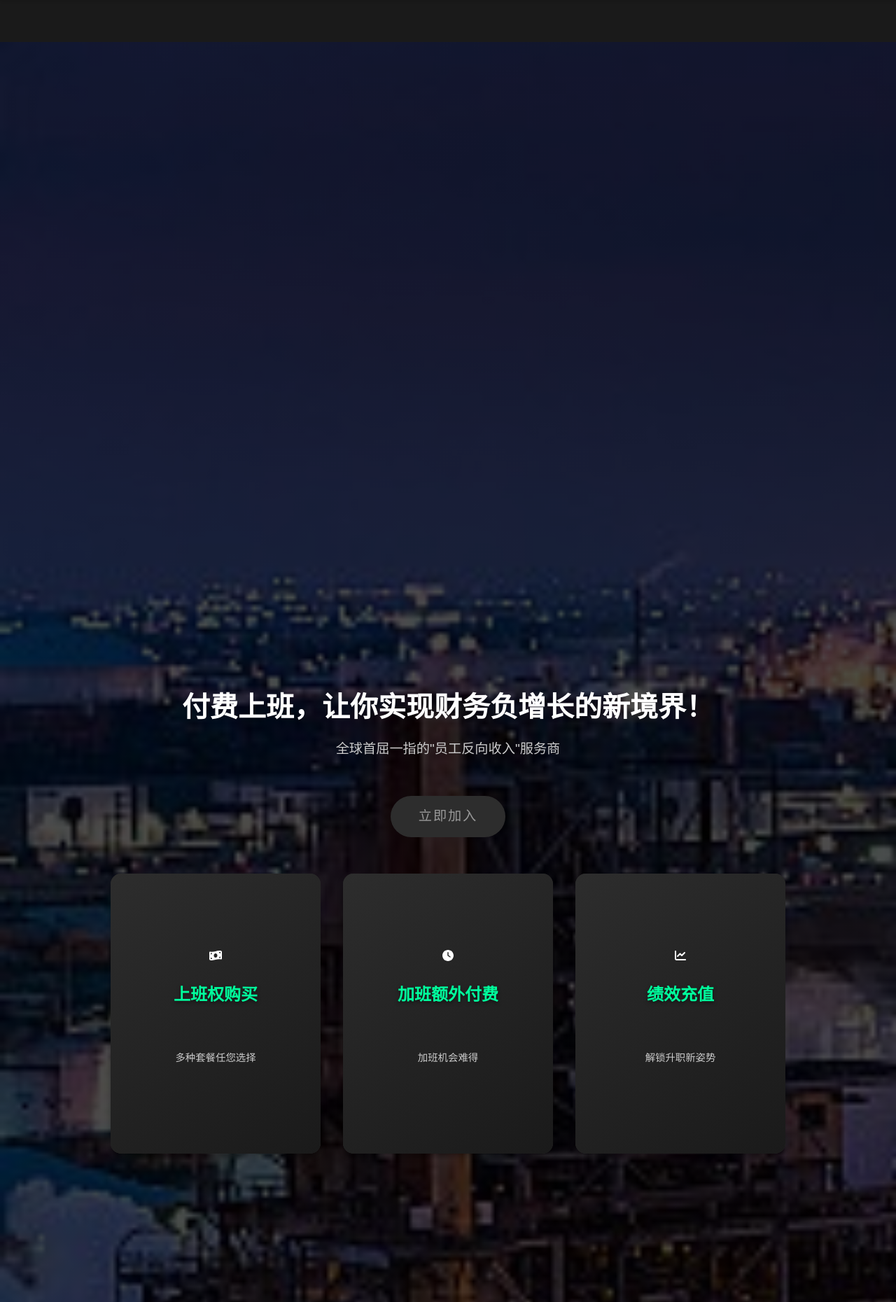
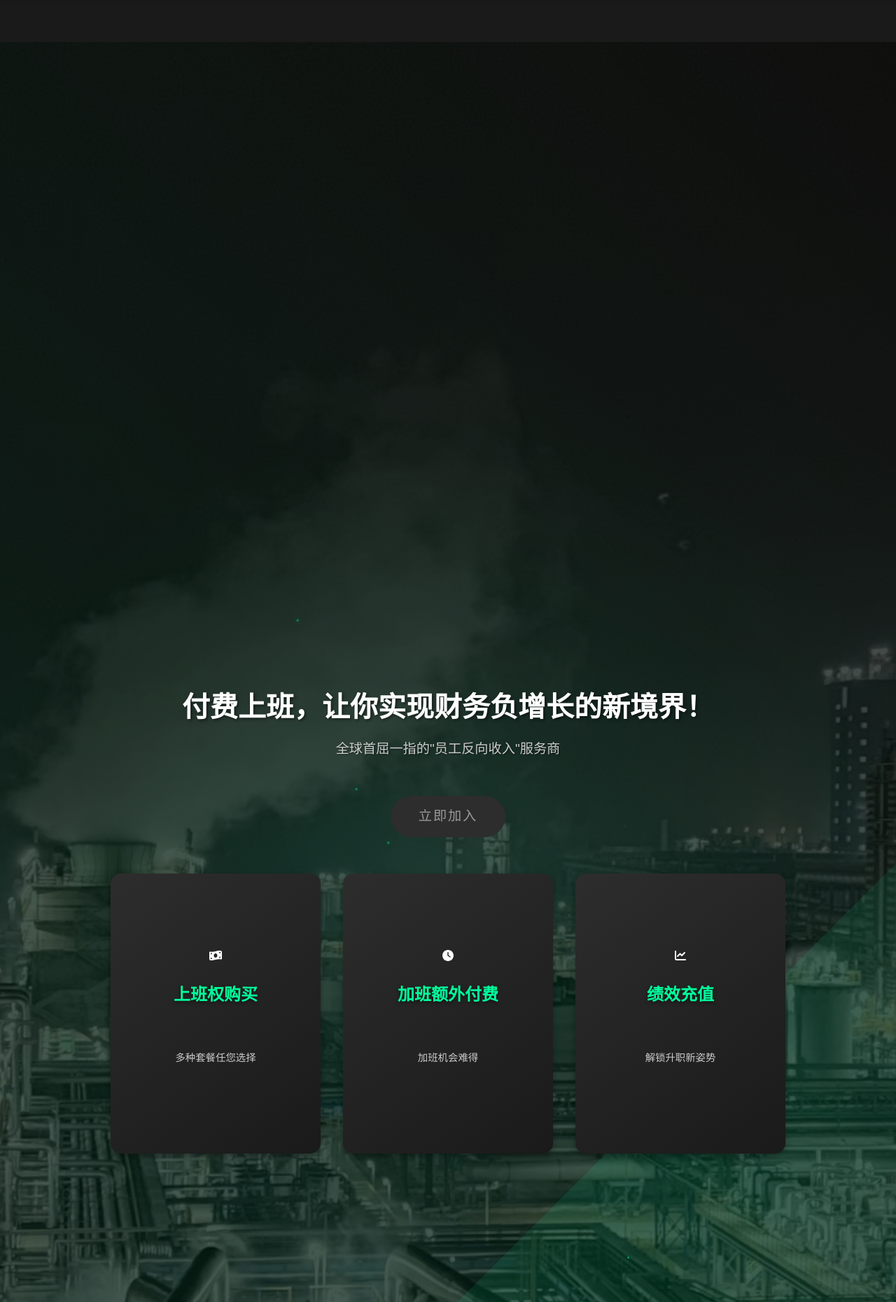
Before and after one commit to milaxj/pay-to-work, a Flask app: page / in a window 1280 px wide. Shown: the part 60-1920 px from the top of the page at 70% size. Run offline with Flask 3, Linux system fonts and the light colour scheme.

Commit message:
付费上班官网已添加背景

```diff
--- a/static/css/common/components.css
+++ b/static/css/common/components.css
@@ -314,7 +314,7 @@
 }
 
 /* 导航菜单优化 */
-.nav-menu {
+/* .nav-menu { */
     /* 删除或注释掉以下样式 */
     /*
     position: fixed;
@@ -326,7 +326,7 @@
     flex-direction: column;
     gap: 1rem;
     */
-}
+/* } */
 
 .nav-link {
     color: var(--text-color);
--- a/static/css/pages/home.css
+++ b/static/css/pages/home.css
@@ -24,19 +24,225 @@
 /* Hero区域样式 */
 .hero {
     text-align: center;
-    background: linear-gradient(rgba(0,0,0,0.7), rgba(0,0,0,0.7)), url('../images/hero-bg.jpg');
+    background: linear-gradient(rgba(0,0,0,0.7), rgba(0,0,0,0.7)),
+                url('/static/images/mmexport1731908122620.jpg');
     background-size: cover;
+    background-position: center;
+    background-repeat: no-repeat;
     color: white;
+    position: relative;
+    overflow: hidden;
+}
+
+/* 添加多层动态效果 */
+.hero::before {
+    content: '';
+    position: absolute;
+    top: 0;
+    left: 0;
+    right: 0;
+    bottom: 0;
+    background:
+        linear-gradient(45deg, rgba(0, 255, 157, 0.15), rgba(0, 0, 0, 0.1)),
+        radial-gradient(circle at 50% 50%, rgba(0, 255, 157, 0.1), transparent 50%);
+    animation: pulseGradient 4s ease-in-out infinite;
+}
+
+/* 添加光束效果 */
+.hero::after {
+    content: '';
+    position: absolute;
+    top: -50%;
+    left: -50%;
+    width: 200%;
+    height: 200%;
+    background: linear-gradient(
+        transparent,
+        rgba(0, 255, 157, 0.1),
+        transparent
+    );
+    transform: rotate(45deg);
+    animation: lightBeam 8s linear infinite;
+}
+
+/* 修改粒子容器样式 */
+.hero .particles {
+    position: absolute;
+    top: 0;
+    left: 0;
+    width: 100%;
+    height: 100%;
+    overflow: hidden;
+    z-index: 1;
+}
+
+/* 添加多个粒子 */
+.hero .particles::before,
+.hero .particles::after,
+.hero .particles span {
+    content: '';
+    position: absolute;
+    width: 3px;
+    height: 3px;
+    background: rgba(0, 255, 157, 0.5);
+    border-radius: 50%;
+    box-shadow:
+        0 0 10px rgba(0, 255, 157, 0.5),
+        0 0 20px rgba(0, 255, 157, 0.3),
+        0 0 30px rgba(0, 255, 157, 0.1);
+}
+
+/* 为每个粒子设置不同的动画 */
+.hero .particles::before {
+    left: -10px;
+    animation: particleLeft 15s linear infinite;
+}
+
+.hero .particles::after {
+    right: -10px;
+    animation: particleRight 15s linear infinite;
+}
+
+.hero .particles span:nth-child(1) {
+    top: 20%;
+    left: 20%;
+    animation: particleDiagonal1 20s linear infinite;
+}
+
+.hero .particles span:nth-child(2) {
+    top: 70%;
+    right: 30%;
+    animation: particleDiagonal2 18s linear infinite;
+}
+
+.hero .particles span:nth-child(3) {
+    top: 40%;
+    left: 40%;
+    animation: particleCircle 25s linear infinite;
+}
+
+.hero .particles span:nth-child(4) {
+    bottom: 30%;
+    left: 10%;
+    animation: particleZigzag 22s linear infinite;
+}
+
+.hero .particles span:nth-child(5) {
+    top: 10%;
+    right: 20%;
+    animation: particleWave 19s linear infinite;
+}
+
+/* 添加新的动画关键帧 */
+@keyframes particleDiagonal1 {
+    0% {
+        transform: translate(0, 0);
+    }
+    100% {
+        transform: translate(100vw, 100vh);
+    }
+}
+
+@keyframes particleDiagonal2 {
+    0% {
+        transform: translate(0, 0);
+    }
+    100% {
+        transform: translate(-100vw, -100vh);
+    }
+}
+
+@keyframes particleCircle {
+    0% {
+        transform: rotate(0deg) translateX(50px);
+    }
+    100% {
+        transform: rotate(360deg) translateX(50px);
+    }
+}
+
+@keyframes particleZigzag {
+    0%, 100% {
+        transform: translate(0, 0);
+    }
+    25% {
+        transform: translate(50vw, -50px);
+    }
+    50% {
+        transform: translate(100vw, 0);
+    }
+    75% {
+        transform: translate(50vw, 50px);
+    }
+}
+
+@keyframes particleWave {
+    0%, 100% {
+        transform: translate(0, 0);
+    }
+    50% {
+        transform: translate(50vw, 50px);
+    }
+}
+
+/* 动画关键帧 */
+@keyframes pulseGradient {
+    0%, 100% {
+        opacity: 0.5;
+        transform: scale(1);
+    }
+    50% {
+        opacity: 0.7;
+        transform: scale(1.05);
+    }
+}
+
+@keyframes lightBeam {
+    0% {
+        transform: rotate(45deg) translateX(-100%);
+    }
+    100% {
+        transform: rotate(45deg) translateX(100%);
+    }
+}
+
+@keyframes particleLeft {
+    0% {
+        transform: translateY(-100%) translateX(0);
+    }
+    100% {
+        transform: translateY(100vh) translateX(100vw);
+    }
+}
+
+@keyframes particleRight {
+    0% {
+        transform: translateY(100vh) translateX(0);
+    }
+    100% {
+        transform: translateY(-100%) translateX(-100vw);
+    }
+}
+
+/* 确保内容在特效层之上 */
+.hero-title,
+.hero-subtitle,
+.glow-btn,
+.features-container {
+    position: relative;
+    z-index: 3;
 }
 
 .hero-title {
     font-size: 2.5rem;
     margin-bottom: var(--spacing-medium);
+    text-shadow: 2px 2px 4px rgba(0, 0, 0, 0.5);
 }
 
 .hero-subtitle {
     font-size: 1.2rem;
     margin-bottom: var(--spacing-large);
+    text-shadow: 1px 1px 2px rgba(0, 0, 0, 0.5);
 }
 
 /* 滚动提示 */
--- a/templates/index.html
+++ b/templates/index.html
@@ -6,6 +6,13 @@
 <div class="fullpage-container">
     <!-- Hero部分 -->
     <section id="hero" class="fullpage-section hero">
+        <div class="particles">
+            <span></span>
+            <span></span>
+            <span></span>
+            <span></span>
+            <span></span>
+        </div>
         <h1 class="hero-title animate-fade-in">付费上班，让你实现财务负增长的新境界！</h1>
         <p class="hero-subtitle animate-fade-in">全球首屈一指的"员工反向收入"服务商</p>
         <a href="#join" class="glow-btn" style="--clr: #0f0;"><span>立即加入</span></a>
@@ -168,7 +175,7 @@
     </section>
 </div>
 
-<!-- 各种模态框 -->
+<!-- ��种模态框 -->
 <div id="paymentModal" class="modal">
     <div class="modal-content">
         <span class="close" onclick="closeModal()">&times;</span>
```
Also changed, not shown: other parts of static/css/pages/home.css (+53 -34 lines), __init__.py (added), config/__init__.py (added), static/images/mmexport1732114119549.jpg (added).
